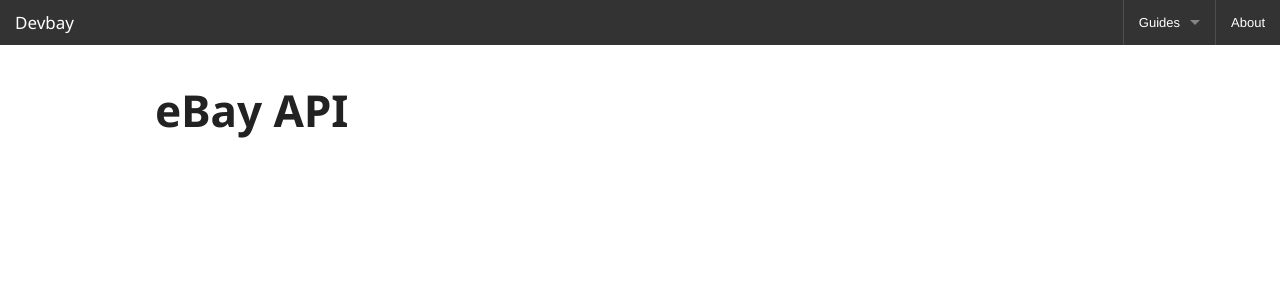
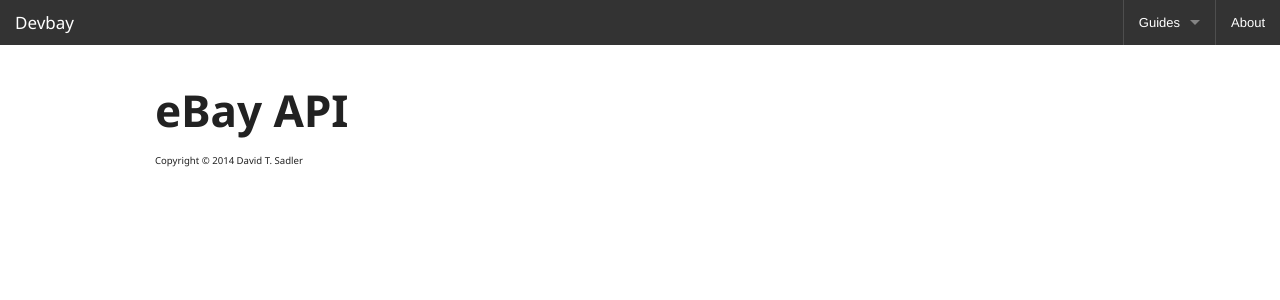
Before and after one commit to dinbrca/devbay.net, a Jekyll site: the page built from site/api/guides/index.md, in a window 1280 px wide. Shown: the top 300 px of the page. Built offline with Jekyll 4.4.1, drawn with Linux system fonts in a browser that asks for light colours; Markdown is read by kramdown in place of the engine named in the settings.

Commit message:
Start main and about pages.

```diff
--- a/site/_layouts/site.html
+++ b/site/_layouts/site.html
@@ -38,6 +38,13 @@
             </nav>
         </header>
         {{ content }}
+        <footer role="contentinfo">
+            <div class="row">
+                <div class="small-12 columns">
+                    <small>Copyright &copy; {{ site.copyright_year }} {{ site.author }}</small>
+                </div>
+            </div>
+        </footer>
         <script src="/vendor/jquery/2.1.0/js/jquery.js"></script>
         <script src="/vendor/foundation/5.2.1/js/foundation.js"></script>
         <script src="/vendor/foundation/5.2.1/js/foundation.topbar.js"></script>
--- a/site/about/index.html
+++ b/site/about/index.html
@@ -3,3 +3,8 @@ layout: default
 title: About
 topic: about
 ---
+<div class="row">
+    <div class="small-12 columns">
+        <h1>About {{ site.title }}</h1>
+    </div>
+</div>
--- a/site/index.html
+++ b/site/index.html
@@ -3,3 +3,8 @@ layout: default
 title: Home
 topic: home
 ---
+<div class="row">
+    <div class="small-12 columns">
+        <h1>{{ site.title }}</h1>
+    </div>
+</div>
```
